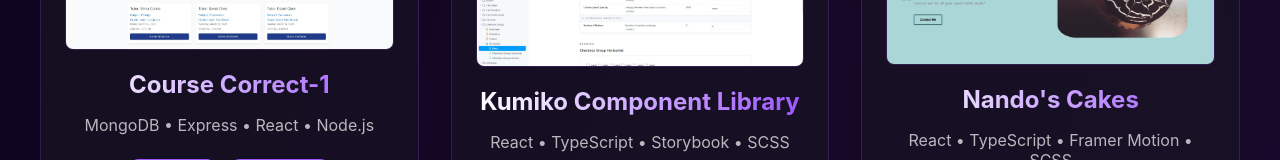
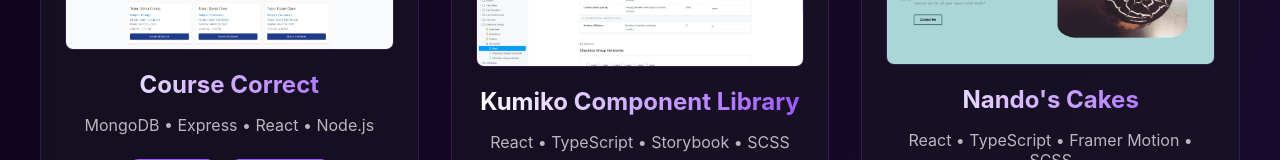
Before and after one commit to eric-capiz/portfolio, a React (Vite) app: page / in a window 1280 px wide. Shown: the part 2823-2983 px from the top of the page. Built offline with nearby package versions, Linux system fonts and the light colour scheme.

Commit message:
project name chaneg

```diff
--- a/src/components/Projects.jsx
+++ b/src/components/Projects.jsx
@@ -35,7 +35,7 @@ const projectsData = [
   },
   {
     id: 4,
-    name: "Course Correct-1",
+    name: "Course Correct",
     mainImage: courseCorrectImg,
     techStack: ["MongoDB", "Express", "React", "Node.js"],
     codeLink: "https://github.com/ericcapiz/course-correct",
```
